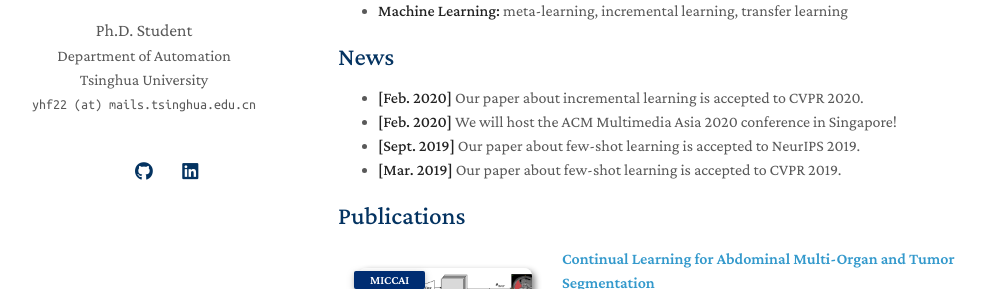
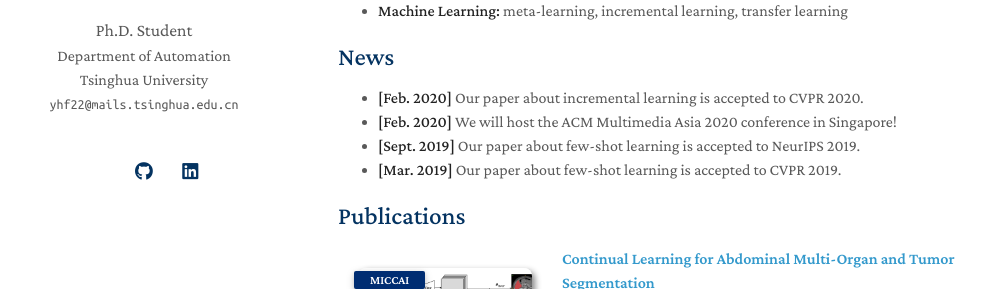
Before and after one commit to Xyz-yuanhf/Xyz-yuanhf.github.io, a Jekyll site: the page built from index.md, in a window 1280 px wide. Shown: the part 220-509 px from the top of the page, without its empty margins (132-1135 px from the left). Built offline with Jekyll 4.4.1, drawn with Linux system fonts in a browser that asks for light colours; a style sheet for code colours, icons or effects is not loaded; our own code applies the rules of GitHub Pages for plain Markdown files.

```diff
--- a/_config.yml
+++ b/_config.yml
@@ -2,7 +2,7 @@
 title: Haofeng Yuan
 position: Ph.D. Student
 affiliation: Department of Automation Tsinghua University
-email: yhf22 (at) mails.tsinghua.edu.cn
+email: yhf22@mails.tsinghua.edu.cn
 
 # Search Engine Optimization (SEO)
 # The following information is used to improve the website traffic from search engines, e.g., Google.
```
